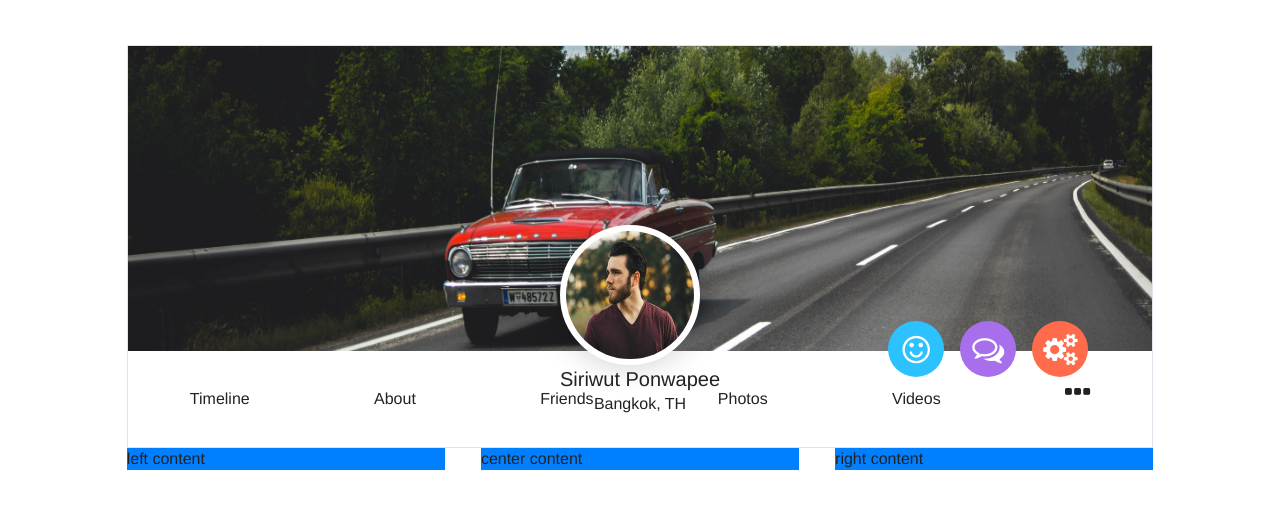
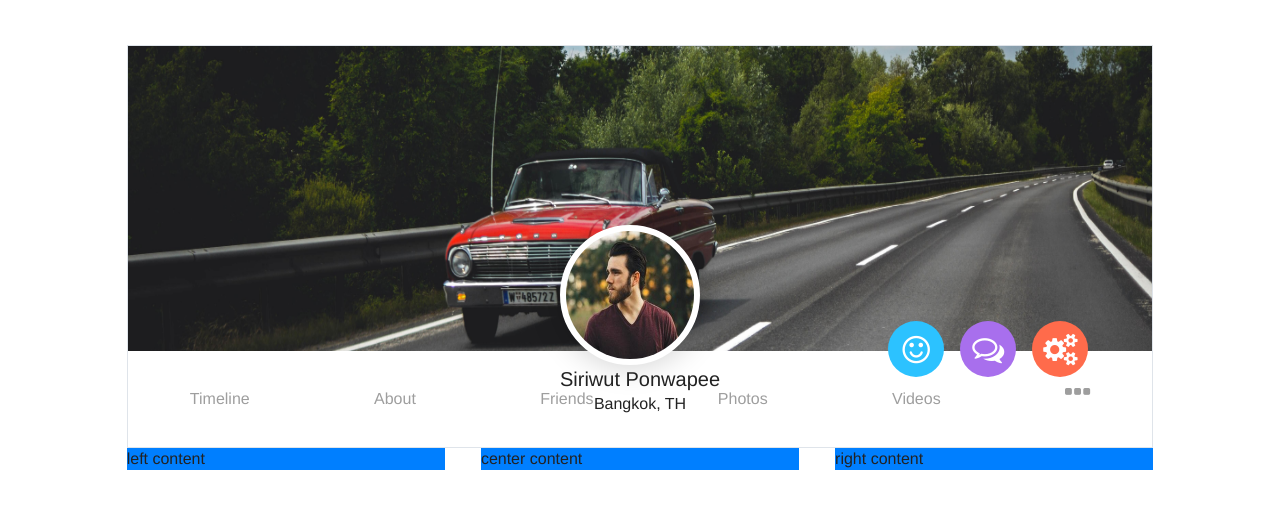
Before and after one commit to siriwut/universe-101, a website: page public/index.html in a window 1280 px wide. Shown: the part 83-592 px from the top of the page. Drawn offline with nearby package versions, Linux system fonts and the light colour scheme.

Commit message:
wip: add link to profile menu

```diff
--- a/public/css/home.css
+++ b/public/css/home.css
@@ -77,6 +77,20 @@
   flex-grow: 1;
   text-align: center;
   line-height: 4rem;
+  color: #9e9e9e;
+}
+
+.profile-navbar-menu-item a {
+  color: #9e9e9e;
+}
+
+.profile-navbar-menu-item a:link {
+  text-decoration: none;
+  color: #9e9e9e;
+}
+
+.profile-navbar-menu-item a:hover {
+  color: #000000;
 }
 
 .profile-avatar {
--- a/public/index.html
+++ b/public/index.html
@@ -58,13 +58,25 @@
           </div>
           <nav class="profile-navbar" >
             <ul class="profile-navbar-menu">
-              <li class="profile-navbar-menu-item">Timeline</li>
-              <li class="profile-navbar-menu-item">About</li>
-              <li class="profile-navbar-menu-item">Friends</li>
-              <li class="profile-navbar-menu-item">Photos</li>
-              <li class="profile-navbar-menu-item">Videos</li>
               <li class="profile-navbar-menu-item">
-                <i class="fa fa-ellipsis-h fa-2x" aria-hidden="true"></i>
+                <a href="#">Timeline</a>
+              </li>
+              <li class="profile-navbar-menu-item">
+                <a href="#">About</a>
+              </li>
+              <li class="profile-navbar-menu-item">
+                <a href="#">Friends</a>
+              </li>
+              <li class="profile-navbar-menu-item">
+                <a href="#">Photos</a>
+              </li>
+              <li class="profile-navbar-menu-item">
+                <a href="#">Videos</a>
+              </li>
+              <li class="profile-navbar-menu-item">
+                <a href="#">
+                  <i class="fa fa-ellipsis-h fa-2x" aria-hidden="true"></i>
+                </a>
               </li>
             </ul>
           </nav>
```
